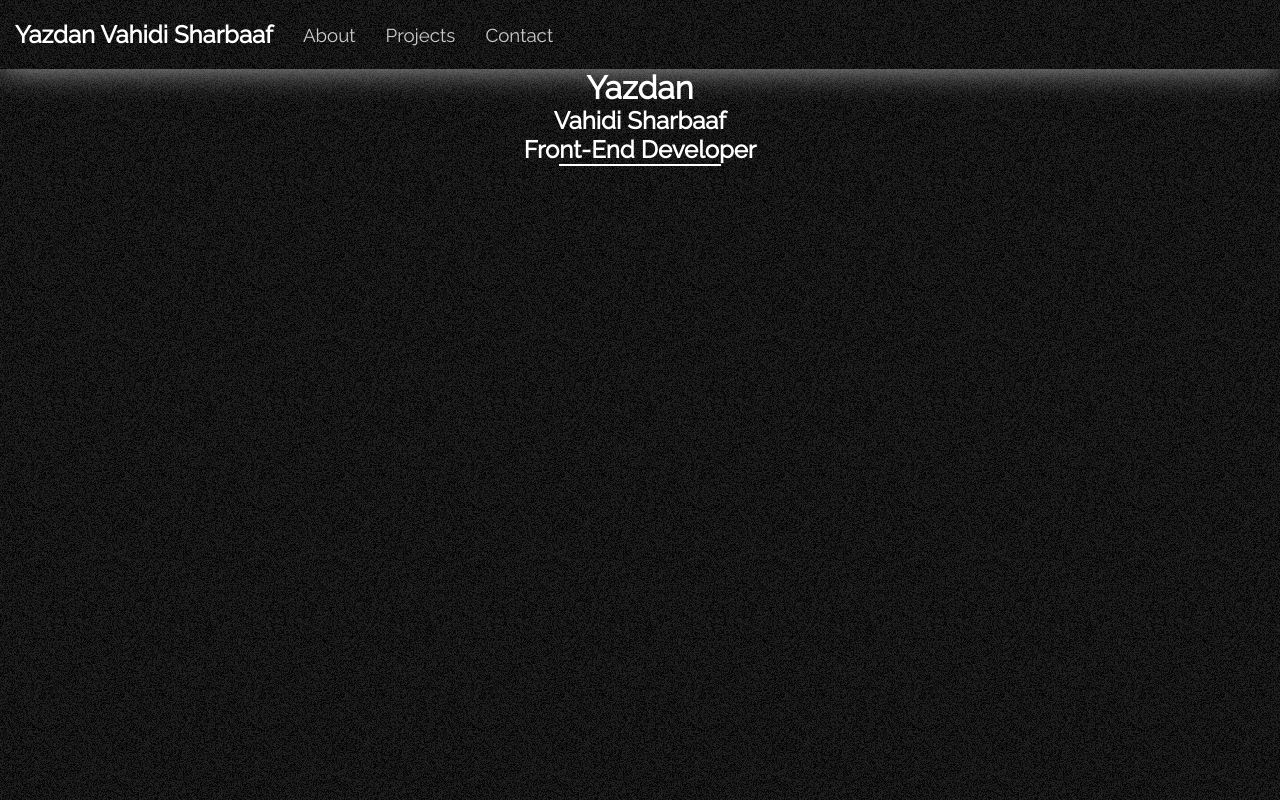
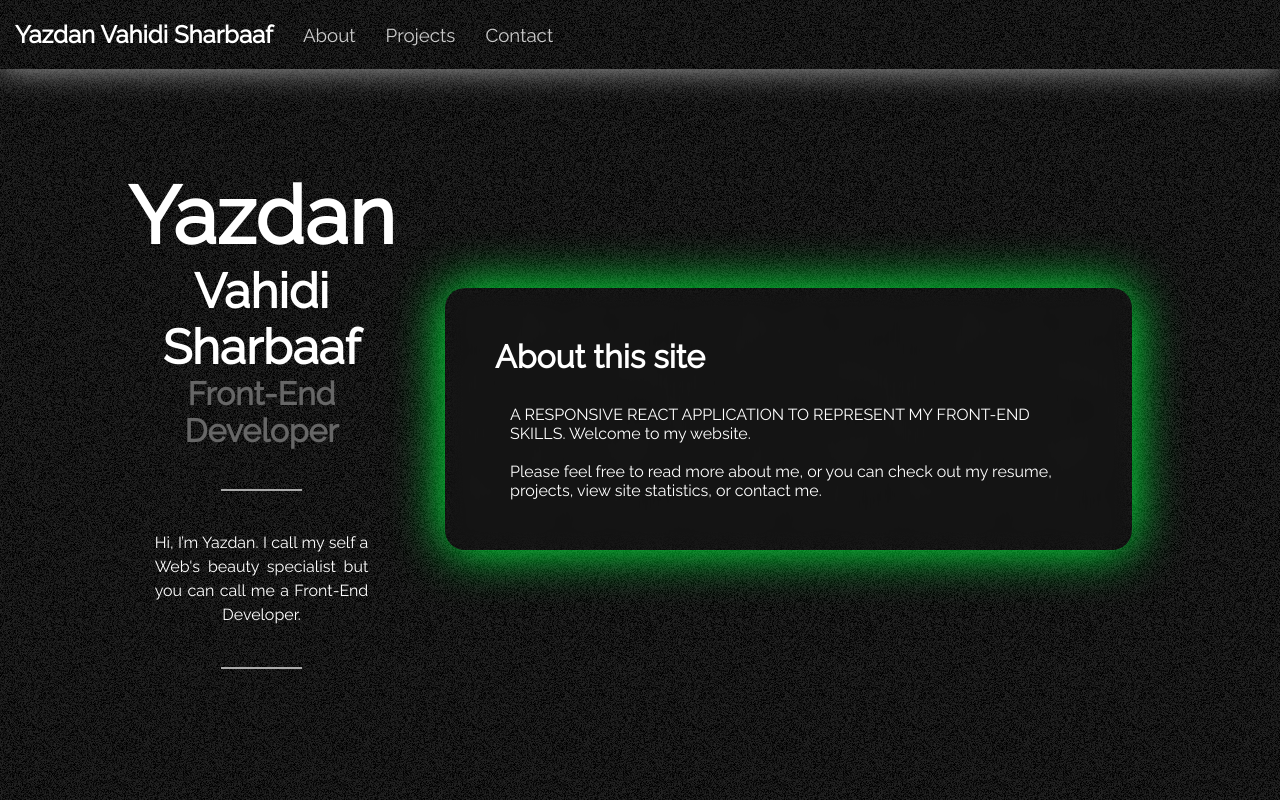
Before and after one commit to NyFco/portfolio, a React (Vite) app: page / in a window 1280 px wide. Built offline with nearby package versions, Linux system fonts and the light colour scheme.

Commit message:
style: Add RGB shadow

```diff
--- a/src/pages/main/index.tsx
+++ b/src/pages/main/index.tsx
@@ -4,9 +4,31 @@ import styled from 'styled-components';
 
 import { Divider } from '../../components';
 
-const Layout = styled.div({
+const Layout = styled.div(
+  {
+    display: 'flex',
+    flexDirection: 'column',
+    justifyContent: 'center',
+    alignItems: 'center',
+    paddingInline: '5%',
+    marginTop: 100,
+    gap: 60,
+  },
+  ({ theme }) => `
+    ${theme.breakpoints.md} {
+      flex-direction: row;
+      padding-inline: 10%;
+      gap: 30px;
+    }
+`
+);
+
+const DescriptionContainer = styled.div({
+  flex: 1,
   display: 'flex',
-  justifyContent: 'center',
+  flexDirection: 'column',
+  alignItems: 'center',
+  gap: '40px',
 });
 
 const NameContainer = styled.div({
@@ -15,21 +37,105 @@ const NameContainer = styled.div({
   textAlign: 'center',
 });
 
+const FirstName = styled.h1(
+  ({ theme }) => `
+  transition: all ease 0.5s;
+  font-size: ${theme.fontSizes.xLarge};
+  ${theme.breakpoints.md} {
+    font-size: ${theme.fontSizes.xxLarge};
+  }
+`
+);
+
+const LastName = styled.h2(
+  ({ theme }) => `
+  transition: all ease 0.5s;
+  font-size: ${theme.fontSizes.large};
+  ${theme.breakpoints.md} {
+    font-size: ${theme.fontSizes.xLarge};
+  }
+`
+);
+
+const Role = styled.h2(
+  ({ theme }) => `
+  transition: all ease 0.5s;
+  font-size: ${theme.fontSizes.medium};
+  color: ${theme.colors.textSecondary};
+  ${theme.breakpoints.md} {
+    font-size: ${theme.fontSizes.large};
+  }
+`
+);
+
+const Container = styled.div({
+  animation: 'rgbShadow 4s linear infinite',
+  backdropFilter: 'blur(10px)',
+  margin: '0 20px',
+  padding: '50px',
+  borderRadius: '20px',
+});
+
+const Description: FC = () => {
+  return (
+    <DescriptionContainer>
+      <NameContainer>
+        <FirstName>
+          <FormattedMessage id="name.firstname" />
+        </FirstName>
+        <LastName>
+          <FormattedMessage id="name.lastname" />
+        </LastName>
+        <Role>
+          <FormattedMessage id="frontendev" />
+        </Role>
+      </NameContainer>
+      <div style={{ width: '100%' }}>
+        <Divider direction="horizontal" size={30} color="#aaaaaa" />
+      </div>
+      <p
+        style={{
+          width: '80%',
+          textAlign: 'justify',
+          textAlignLast: 'center',
+          lineHeight: '1.5em',
+        }}
+      >
+        <FormattedMessage id="mainPage.bio" />
+      </p>
+      <div style={{ width: '100%' }}>
+        <Divider direction="horizontal" size={30} color="#aaaaaa" />
+      </div>
+    </DescriptionContainer>
+  );
+};
+
+const Content: FC = () => {
+  return (
+    <div
+      style={{
+        flex: 3,
+      }}
+    >
+      <Container>
+        <h1 style={{ marginBottom: '30px' }}>About this site</h1>
+        <p style={{ marginLeft: '15px' }}>
+          A RESPONSIVE REACT APPLICATION TO REPRESENT MY FRONT-END SKILLS.
+          Welcome to my website.
+          <br />
+          <br /> Please feel free to read more about me, or you can check out my
+          resume, projects, view site statistics, or contact me.
+        </p>
+      </Container>
+    </div>
+  );
+};
+
 const MainPage: FC = () => {
   return (
     <Layout>
-      <NameContainer>
-        <h1>
-          <FormattedMessage id="name.firstname" />
-        </h1>
-        <h2>
-          <FormattedMessage id="name.lastname" />
-        </h2>
-        <h2>
-          <FormattedMessage id="frontendev" />
-        </h2>
-        <Divider direction="horizontal" />
-      </NameContainer>
+      <Description />
+      <Content />
     </Layout>
   );
 };
--- a/src/style/global.scss
+++ b/src/style/global.scss
@@ -12,3 +12,42 @@ body {
   background-color: $color-primary;
   color: $color-text-primary;
 }
+
+@keyframes rgbShadow {
+  100%,0%{
+    box-shadow: 0 0 50px 0 rgb(255,0,0);
+  }
+  8%{
+    box-shadow: 0 0 50px 0 rgb(255,127,0);
+  }
+  16%{
+    box-shadow: 0 0 50px 0 rgb(255,255,0);
+  }
+  25%{
+    box-shadow: 0 0 50px 0 rgb(127,255,0);
+  }
+  33%{
+    box-shadow: 0 0 50px 0 rgb(0,255,0);
+  }
+  41%{
+    box-shadow: 0 0 50px 0 rgb(0,255,127);
+  }
+  50%{
+    box-shadow: 0 0 50px 0 rgb(0,255,255);
+  }
+  58%{
+    box-shadow: 0 0 50px 0 rgb(0,127,255);
+  }
+  66%{
+    box-shadow: 0 0 50px 0 rgb(0,0,255);
+  }
+  75%{
+    box-shadow: 0 0 50px 0 rgb(127,0,255);
+  }
+  83%{
+    box-shadow: 0 0 50px 0 rgb(255,0,255);
+  }
+  91%{
+    box-shadow: 0 0 50px 0 rgb(255,0,127);
+  }
+}
```
